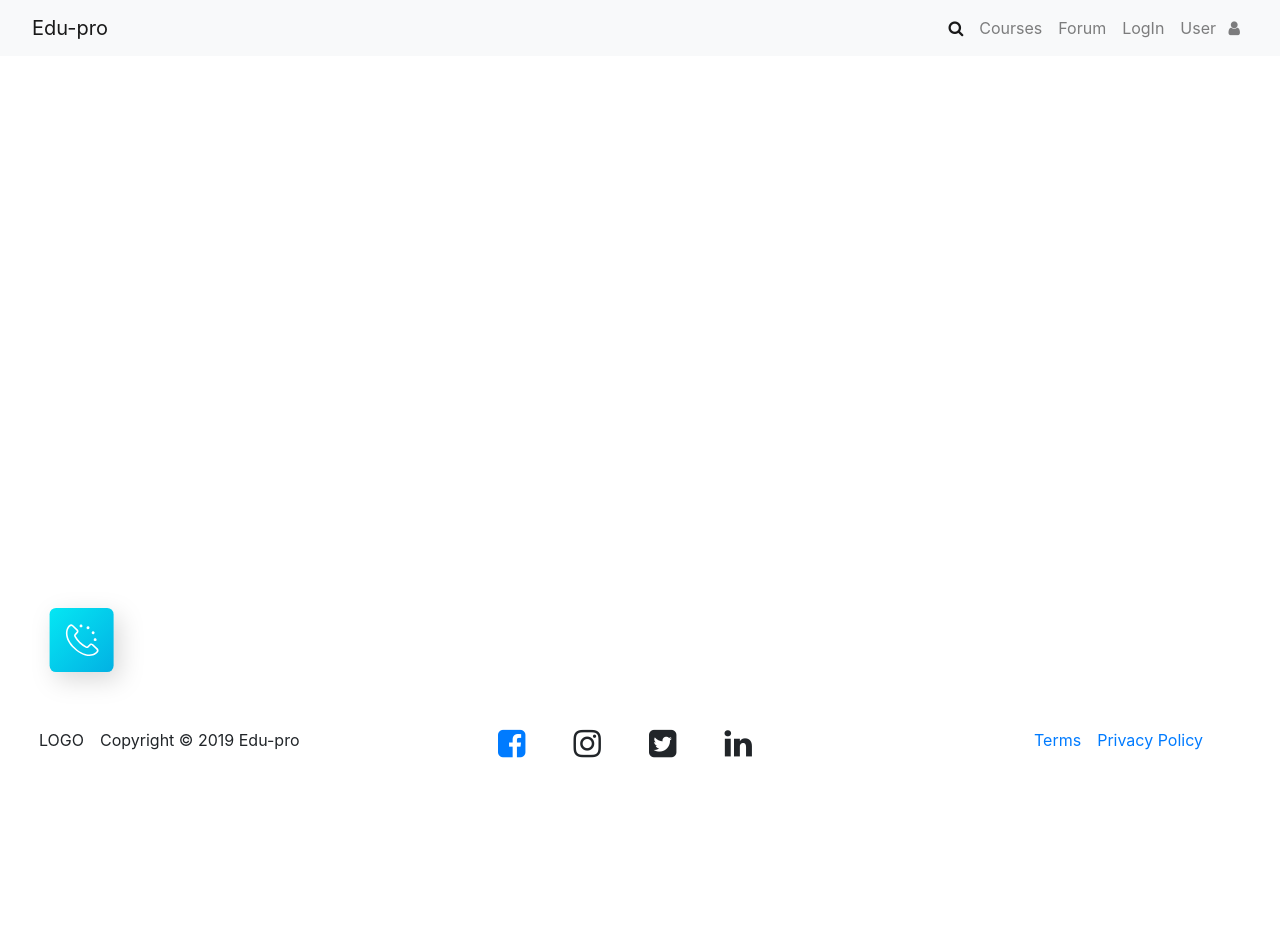
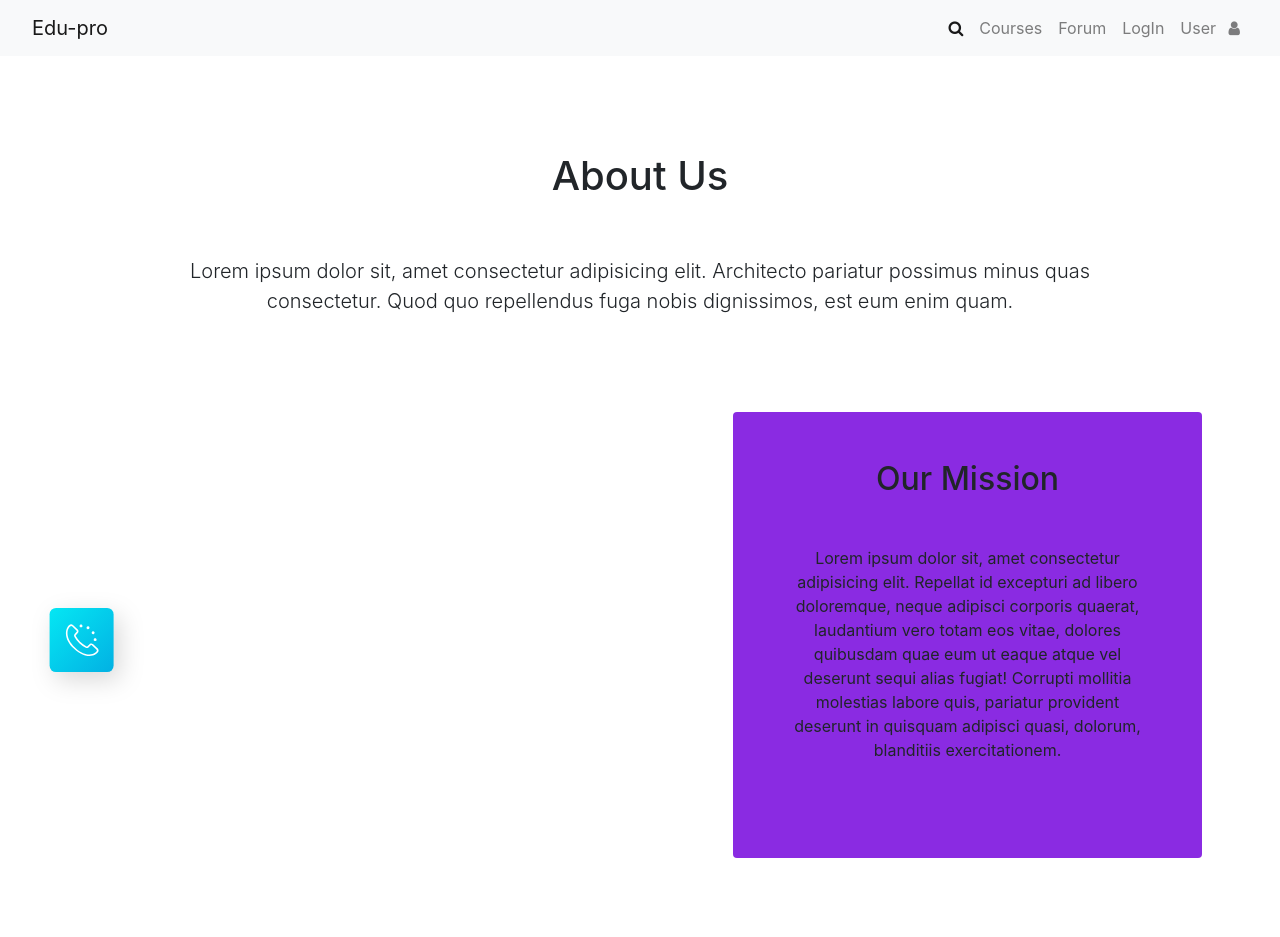
Before and after one commit to yudhishthirbhunwal/edupro, an Angular app: page /about in a window 1280 px wide. Before the commit this address led to /. Shown: the top 937 px of the page. Before the commit the page ends 800 px from the top, so only its background shows below. Built offline with nearby package versions, Linux system fonts and the light colour scheme.

Commit message:
footer error resolved + about us page started

```diff
--- /dev/null
+++ b/src/app/about/about.component.html
@@ -0,0 +1,27 @@
+<div class="about ">
+   <div class="header">
+      <h1 class=" mt-5 py-5 text-center">
+          About Us
+        </h1>
+
+        <p class="lead text-center w-75 mx-auto">Lorem ipsum dolor sit, amet consectetur adipisicing elit.
+           Architecto pariatur possimus minus quas consectetur.
+            Quod quo repellendus fuga nobis dignissimos, est eum enim quam.</p>
+   </div>
+
+   <div class="mission mt-5 py-5">
+       <div class="row">
+            <div class="col-sm-6">
+
+
+            </div>
+            <div class="col-sm-6 ">
+                <div class="m-content w-75 mx-auto text-center py-5 rounded ">
+                      <h2 class="">Our Mission</h2>
+                      <p class="my-5 px-5">Lorem ipsum dolor sit, amet consectetur adipisicing elit. Repellat id excepturi ad libero doloremque, neque adipisci corporis quaerat, laudantium vero totam eos vitae, dolores quibusdam quae eum ut eaque atque vel deserunt sequi alias fugiat! Corrupti mollitia molestias labore quis, pariatur provident deserunt in quisquam adipisci quasi, dolorum, blanditiis exercitationem.</p>
+
+                  </div>
+            </div>
+       </div>
+   </div>
+</div>
--- /dev/null
+++ b/src/app/about/about.component.scss
@@ -0,0 +1,3 @@
+.m-content{
+  background-color: blueviolet;
+}
--- /dev/null
+++ b/src/app/about/about.component.ts
@@ -0,0 +1,15 @@
+import { Component, OnInit } from '@angular/core';
+
+@Component({
+  selector: 'app-about',
+  templateUrl: './about.component.html',
+  styleUrls: ['./about.component.scss']
+})
+export class AboutComponent implements OnInit {
+
+  constructor() { }
+
+  ngOnInit() {
+  }
+
+}
--- a/src/app/app.module.ts
+++ b/src/app/app.module.ts
@@ -15,6 +15,7 @@ import { CoursesDescriptionComponent } from './courses-description/courses-descr
 import { ForumComponent } from './forum/forum.component';
 import { CoursePreviewComponent } from './course-preview/course-preview.component';
 import { ContactComponent } from './contact/contact.component';
+import { AboutComponent } from './about/about.component';
 
 @NgModule({
   declarations: [AppComponent,
@@ -28,7 +29,8 @@ import { ContactComponent } from './contact/contact.component';
                   CoursesDescriptionComponent,
                   ForumComponent,
                   CoursePreviewComponent,
-                  ContactComponent],
+                  ContactComponent,
+                  AboutComponent],
   imports: [BrowserModule,
             AppRoutingModule,
             NgbModule.forRoot(),
@@ -41,6 +43,8 @@ import { ContactComponent } from './contact/contact.component';
               { path: 'courses-description', component: CoursesDescriptionComponent },
               { path: 'forum', component: ForumComponent },
               { path: 'login', component: LoginComponent },
+              { path: 'about', component: AboutComponent },
+
 
             ])
           ],
--- a/src/app/shared/footer/footer.component.scss
+++ b/src/app/shared/footer/footer.component.scss
@@ -1,6 +1,4 @@
 .footer-main{
-  position: absolute;
-  bottom: 0;
   z-index: 3;
 
 }
```
Also changed, not shown: 1 other file (tests, documents, lock files or other folders).
